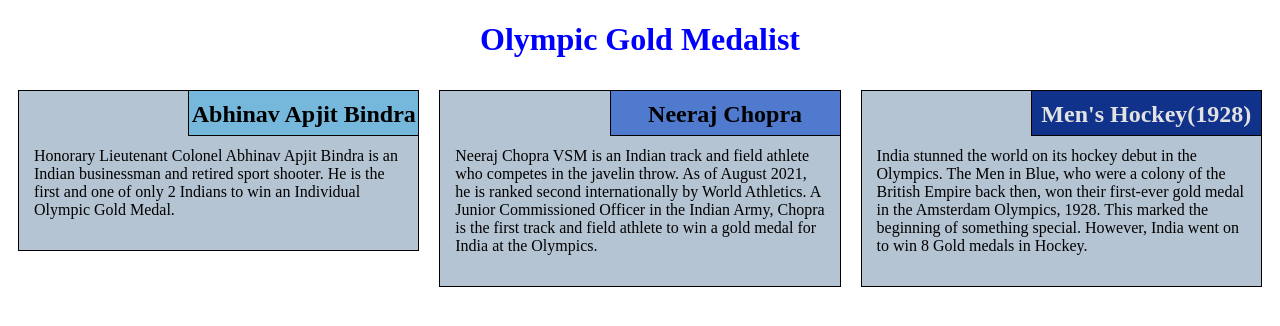
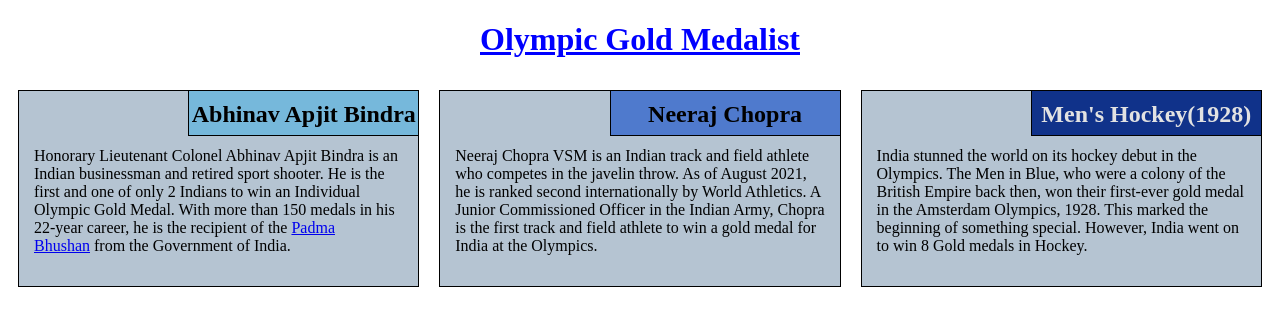
Before and after one commit to schanchal2107/Coursera, a plain HTML site: page module2_solution/index.html in a window 1280 px wide. Drawn offline with Linux system fonts and the light colour scheme.

Commit message:
Update index.html

```diff
--- a/module2_solution/index.html
+++ b/module2_solution/index.html
@@ -4,19 +4,19 @@
 <head>
     <meta charset="utf-8">
     <meta name="viewport" content="width=device-width, initial-scale=1">
-    <title>Assignment Solution for Module 2</title>
+    <title>Module 2</title>
     <link rel="stylesheet" href="css/style.css">
 </head>
 
 <body>
-    <h1>Olympic Gold Medalist</h1>
+    <h1><u>Olympic Gold Medalist</u></h1>
     <div class="row">
         <div class="col-lg-4 col-md-6 col-sm-12">
             <section class="shooter">
                 <h2>Abhinav Apjit Bindra</h2>
                 <p>
                     Honorary Lieutenant Colonel Abhinav Apjit Bindra is an Indian businessman and retired sport shooter. He is the first and one of only 2 Indians to win an Individual Olympic Gold Medal.
-                </p>
+                With more than 150 medals in his 22-year career, he is the recipient of the <a href="https://en.wikipedia.org/wiki/Padma_Bhushan" title="Padma Bhushan">Padma Bhushan</a> from the Government of India.</p>
             </section>
         </div>
         <div class="col-lg-4 col-md-6 col-sm-12">
```
